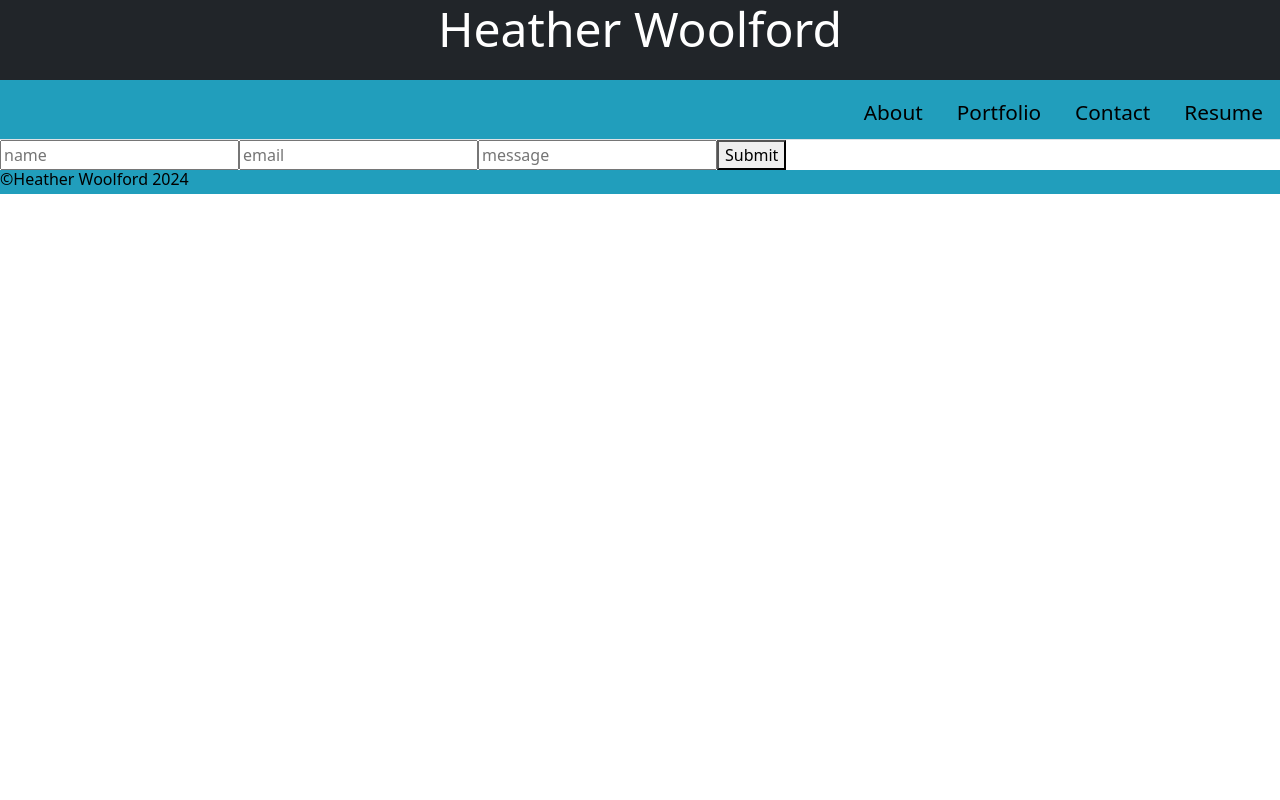
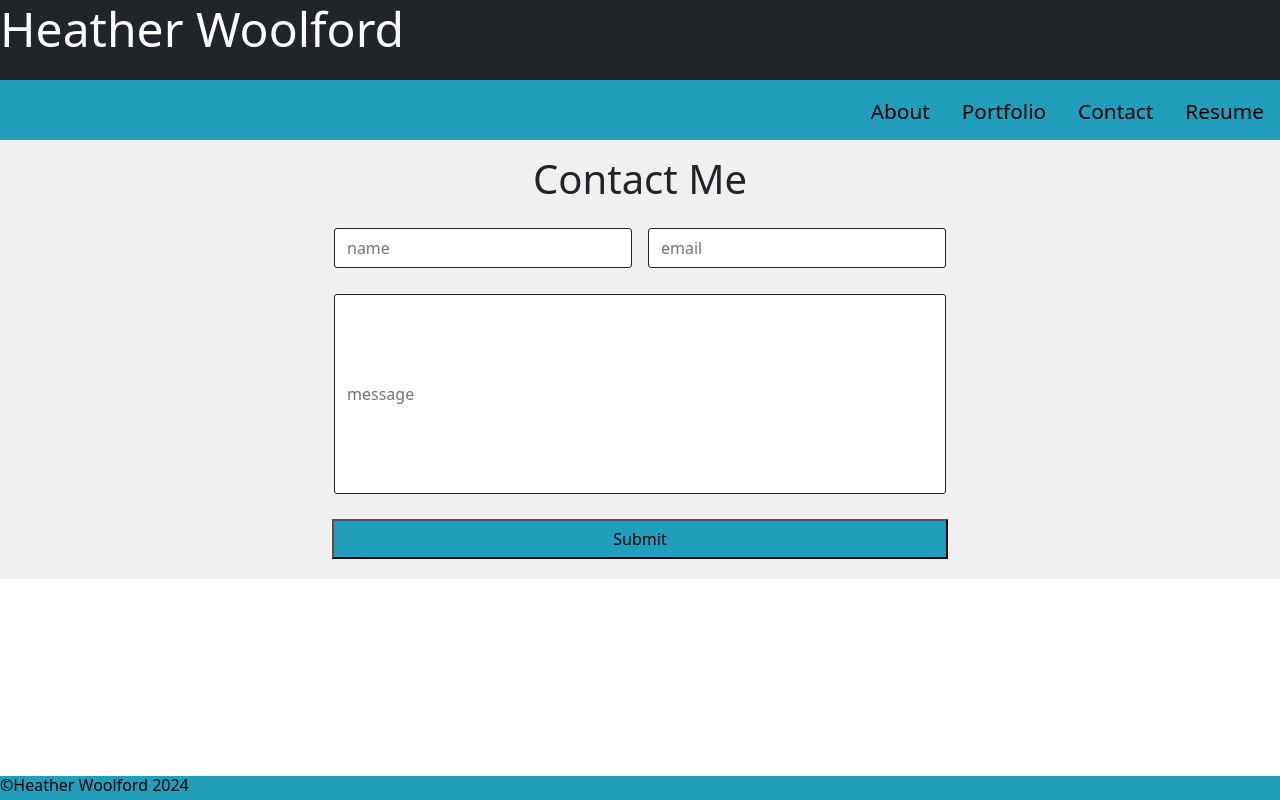
Before and after one commit to hwoolford/professional-portfolio, a React (Vite) app in the folder professional-portfolio/: page /contact in a window 1280 px wide. Built offline with nearby package versions, Linux system fonts and the light colour scheme.

Commit message:
Added some css and bootstrap to the contact page, header, footer, and navigation

```diff
--- a/professional-portfolio/src/components/Footer.jsx
+++ b/professional-portfolio/src/components/Footer.jsx
@@ -11,7 +11,7 @@ const styles = {
 
   export default function Footer() {
     return (
-      <footer style={styles.footerStyle} className="footer">
+      <footer style={styles.footerStyle} className="footer fixed-bottom">
         <h1 style={styles.footerTextStyle}>©Heather Woolford 2024</h1>
       </footer>
     );
--- a/professional-portfolio/src/components/Header.jsx
+++ b/professional-portfolio/src/components/Header.jsx
@@ -6,7 +6,7 @@ const styles = {
   headingStyle: {
     fontSize: "3rem",
     color: "white",
-    textAlign: "center",
+    // textAlign: "center",
   },
 };
 
--- a/professional-portfolio/src/components/Navigation.jsx
+++ b/professional-portfolio/src/components/Navigation.jsx
@@ -3,7 +3,7 @@ import '../styles/navigation.css'
 // eslint-disable-next-line react/prop-types
 export default function Navigation({ currentPage, handlePageChange }) {
   return (
-    <ul className="nav nav-tabs navbar">
+    <ul className="nav nav-pills navbar">
       <li className="nav-item">
         <a
           href="/"
--- a/professional-portfolio/src/components/pages/Contact.jsx
+++ b/professional-portfolio/src/components/pages/Contact.jsx
@@ -1,5 +1,6 @@
 import { useState } from "react";
 import { validateEmail } from "../../utils/helpers";
+import "../../styles/contact.css"
 
 export default function Contact() {
   const [name, setName] = useState("");
@@ -46,29 +47,36 @@ export default function Contact() {
   };
 
   return (
-    <div>
-      <form className="form" onSubmit={handleFormSubmit}>
-        <input
+    <div className="body container-fluid">
+      <h1 className="text-center title">Contact Me</h1>
+      <form className="row g-3 form" onSubmit={handleFormSubmit}>
+      <div className="col-md-6">
+        <input className="inlineInput form-control"
           name="name"
           value={name}
           onChange={handleInputChange}
           type="text"
           placeholder="name"
         />
-        <input
+        </div>
+        <div className="col-md-6">
+        <input className="inlineInput form-control"
           name="email"
           value={email}
           onChange={handleInputChange}
           type="email"
           placeholder="email"
         />
-        <input
+        </div>
+        <div className="col-md-12">
+        <input className="blockInput form-control"
           name="message"
           value={message}
           onChange={handleInputChange}
           type="text"
           placeholder="message"
         />
+        </div>
         <button type="submit">Submit</button>
       </form>
       {error && (
--- a/professional-portfolio/src/styles/contact.css
+++ b/professional-portfolio/src/styles/contact.css
@@ -1,5 +1,17 @@
+.body {
+  background-color: #f0f0f0;
+  /* height: 80vh; */
+}
+
+.title {
+  margin-bottom: 20px;
+  padding-top: 15px
+}
+
 .form {
-    margin: 20px;
+    margin-left: auto;
+    margin-right: auto;
+    width: 50%;
   }
 
   .form input {
@@ -7,4 +19,25 @@
     margin-top: 5px;
     margin-bottom: 5px;
     width: 100%;
+    border-radius: 3px;
+    border-color: #212529;
   }
+
+  .inlineInput {
+    height: 40px;
+  }
+
+  .blockInput {
+    height: 200px;
+  }
+
+  .form button {
+    width: 98%;
+    height: 40px;
+    background-color: #219ebc;
+    margin: 20px auto
+  }
+
+  .error-text {
+    text-align: center;
+  }
--- a/professional-portfolio/src/styles/navigation.css
+++ b/professional-portfolio/src/styles/navigation.css
@@ -1,5 +1,4 @@
 .navbar {
-    /* background:#2ec4b6; */
     background: #219ebc;
     height: 60px;
     display: flex;
```
